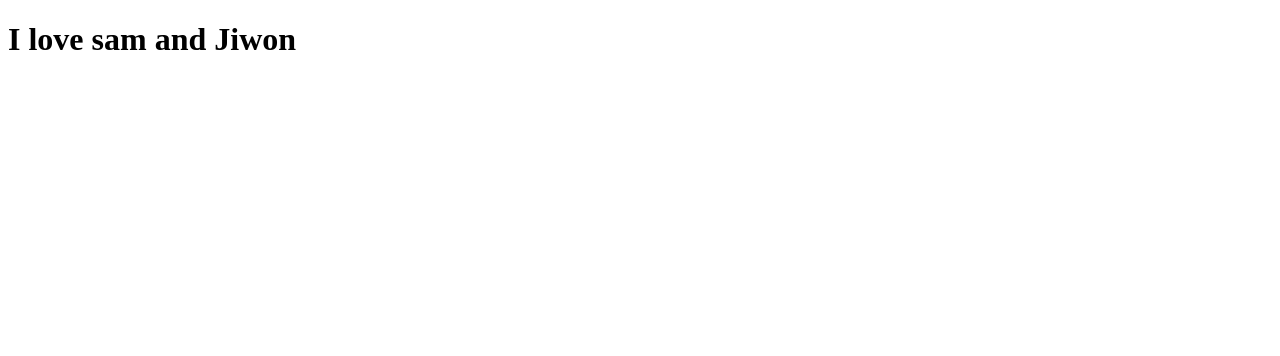
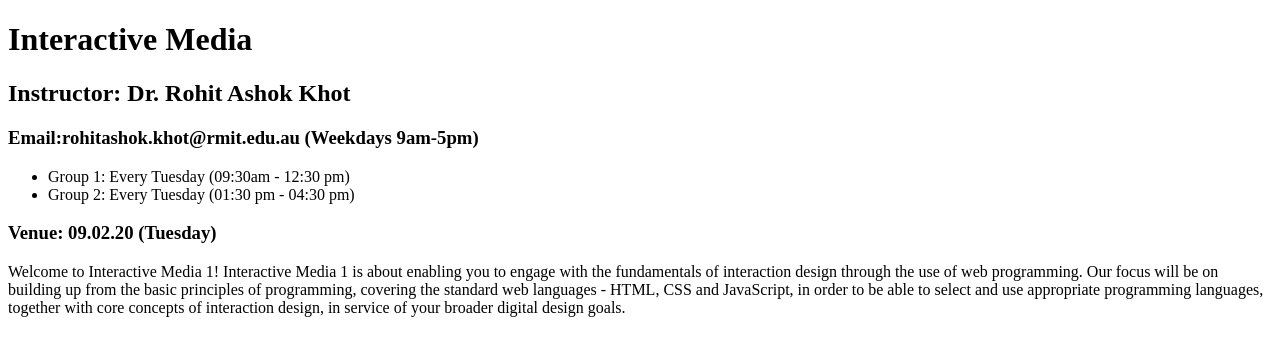
Before and after one commit to 228428/228428.github.io, a plain HTML site: page index.html in a window 1280 px wide. Drawn offline with Linux system fonts and the light colour scheme.

Commit message:
updated index

```diff
--- a/index.html
+++ b/index.html
@@ -6,6 +6,22 @@
     <title>My github page</title>
   </head>
   <body>
-    <h1>I love sam and Jiwon</h1>
+    <h1>Interactive Media</h1>
+    <h2>Instructor: Dr. Rohit Ashok Khot</h2>
+    <h3>Email:rohitashok.khot@rmit.edu.au (Weekdays 9am-5pm)</h3>
+    <ul>
+      <li>Group 1: Every Tuesday (09:30am - 12:30 pm)</li>
+      <li>Group 2: Every Tuesday (01:30 pm - 04:30 pm)</li>
+    </ul>
+    <h3>Venue: 09.02.20 (Tuesday)</h3>
+    <p>
+      Welcome to Interactive Media 1! Interactive Media 1 is about enabling you
+      to engage with the fundamentals of interaction design through the use of
+      web programming. Our focus will be on building up from the basic
+      principles of programming, covering the standard web languages - HTML, CSS
+      and JavaScript, in order to be able to select and use appropriate
+      programming languages, together with core concepts of interaction design,
+      in service of your broader digital design goals.
+    </p>
   </body>
 </html>
```
